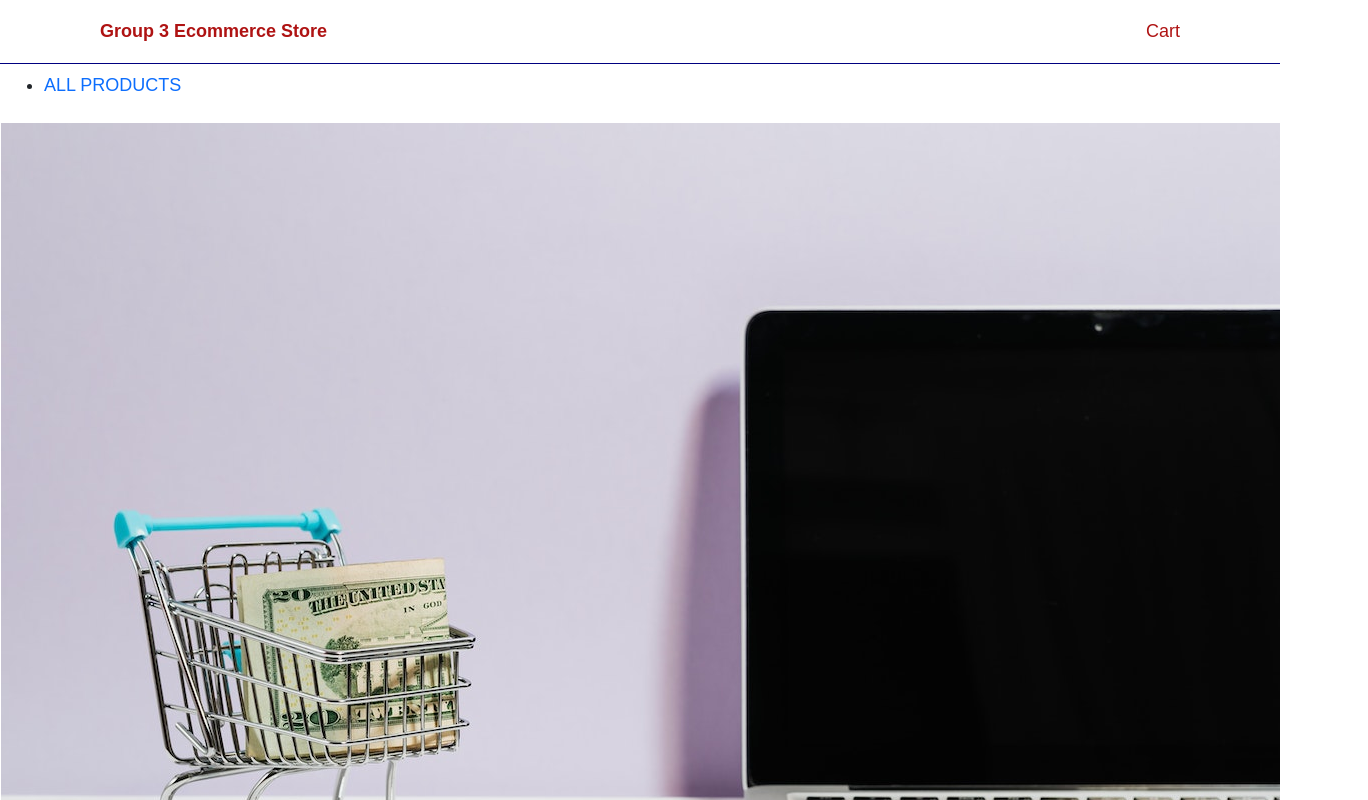
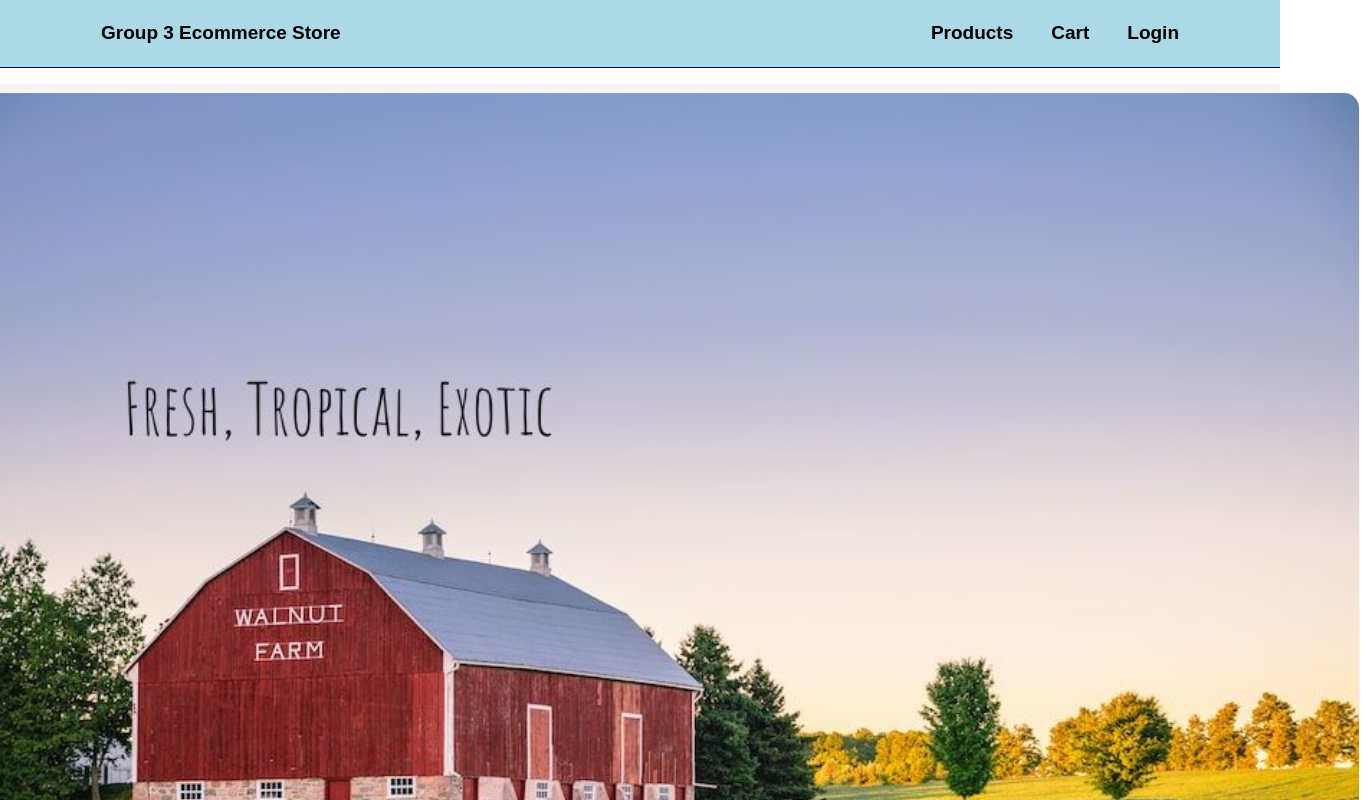
Before and after one commit to hcl-capstone/capstone-project-group-3, an Angular app in the folder ecommerce-frontend/: page / in a window 1280 px wide. Shown: the top 800 px of the page, 1368 px wide, since content can reach past the window. Built offline with nearby package versions, Linux system fonts and the light colour scheme.

Commit message:
Updated background + header

```diff
--- a/ecommerce-frontend/src/app/app-routing.module.ts
+++ b/ecommerce-frontend/src/app/app-routing.module.ts
@@ -9,7 +9,6 @@ const routes: Routes = [
   {path:'',component:HomeComponent},
   {path:'product-search', component:ProductSearchComponent},
   {path: 'product-search/products', component:ProductListComponent}
-//  {path: 'product-search/productName',component:ProductSearchComponent}
 ];
 
 @NgModule({
--- a/ecommerce-frontend/src/app/app.component.html
+++ b/ecommerce-frontend/src/app/app.component.html
@@ -3,9 +3,6 @@
 <router-outlet></router-outlet>
 <nav class = "navbar navbar-default">
     <div class = "container-fluid">
-        <ul>
-            <li routerLinkActive="active"><a routerLink="product-search">ALL PRODUCTS</a></li>
-        </ul>
     </div>
 </nav>
 
--- a/ecommerce-frontend/src/app/components/product-search/product-search.component.ts
+++ b/ecommerce-frontend/src/app/components/product-search/product-search.component.ts
@@ -21,10 +21,6 @@ export class ProductSearchComponent implements OnInit {
 
   }
 
-  // doSearch(value: string) {
-  //   console.log(`product-search/searchTerm`);
-  //   this.router.navigateByUrl(`product-search/searchTerm`);
-  // }
   doSearch(): void {
     this.currentTutorial = {};
     this.currentIndex = -1;
--- a/ecommerce-frontend/src/app/header/header.component.css
+++ b/ecommerce-frontend/src/app/header/header.component.css
@@ -1,14 +1,14 @@
 header{
-    background-color: white;
+    background-color: lightblue;
     padding: 0;
     border-bottom: 1px solid navy;
 }
 a{
-    color: #af1313;
+    color: black;
 }
 a:hover {
-    background: navy;
-    color: white;
+    background: lightsteelblue;
+    color: navy;
 }
 .container{
     margin: 0 auto;
@@ -24,6 +24,7 @@ nav ul{
     margin: 0;
 }
 nav ul li a{
+    font-weight: bold;
     padding: 1em;
     display: inline-block;
 }
--- a/ecommerce-frontend/src/app/header/header.component.html
+++ b/ecommerce-frontend/src/app/header/header.component.html
@@ -1,10 +1,14 @@
 <header>
     <div class="container">
         <a href="#" routerLink="/" class="logo"> Group 3 Ecommerce Store</a>
+
         <nav>
             <ul>
                 <li>
+                     <a href="#" routerLink="product-search"> Products</a>
                     <a href="#" routerLink="/cart=page"> Cart</a>
+                    <a href="#" routerLink="/cart=page"> Login</a>
+
                 </li>
             </ul>
         </nav>
--- a/ecommerce-frontend/src/app/home/home.component.css
+++ b/ecommerce-frontend/src/app/home/home.component.css
@@ -5,10 +5,11 @@ ul{
     flex-wrap: wrap;
     list-style-type: none;
     padding: 0;
+    background-color: whitesmoke;
 }
-/* li a{
-    height: 20rem;
-    width: 20rem;
+ li a{
+    height: 50rem;
+    width: 90rem;
     border: 1px solid whitesmoke;
     border-radius: 1rem;
     margin: .5rem;
@@ -16,4 +17,4 @@ ul{
     flex-direction: column;
     overflow: hidden;
     color: navy;
-} */
+}
--- a/ecommerce-frontend/src/app/home/home.component.html
+++ b/ecommerce-frontend/src/app/home/home.component.html
@@ -5,4 +5,4 @@
         </a>
 
     </li>
-</ul>>
+</ul>
--- a/ecommerce-frontend/src/app/home/home.component.ts
+++ b/ecommerce-frontend/src/app/home/home.component.ts
@@ -9,13 +9,9 @@ import { ImagesService } from '../services/Images/images.service';
 export class HomeComponent implements OnInit {
 
   images:String[] = [];
-  constructor(private imageService:ImagesService) { } // private route:ActivatedRoute
+  constructor(private imageService:ImagesService) { }
 
   ngOnInit(): void {
-    /* this.route.params.subscribe(params => {
-       if(params.searchTerm)
-       this.images = this.imageService.getAll().filter(images =>images.name.toLowerCase().includes.params.searchTerm.toLowerCase());
-     }) */
 
     this.images = this.imageService.getAll();
   }
--- a/ecommerce-frontend/src/app/services/Images/images.service.ts
+++ b/ecommerce-frontend/src/app/services/Images/images.service.ts
@@ -9,7 +9,7 @@ export class ImagesService {
 
   getAll():String[] {
     return [
-      '/assets/images/Images/background.jpg'
+      '/assets/images/Images/farmbackgroundv2.jpg'
 
     ]
   }
--- a/ecommerce-frontend/src/styles.css
+++ b/ecommerce-frontend/src/styles.css
@@ -8,7 +8,7 @@ html{
 body{
     margin: 0;
     font-family: sans-serif;
-    font-size: 18px;
+    font-size: 19px;
 }
 a{
     text-decoration: none;
```
Also changed, not shown: ecommerce-frontend/src/app/components/product-search/product-search.component.html (+0 -30 lines), ecommerce-frontend/src/assets/images/Images/farmbackground.jpg (added), ecommerce-frontend/src/assets/images/Images/farmbackgroundv2.jpg (added).
